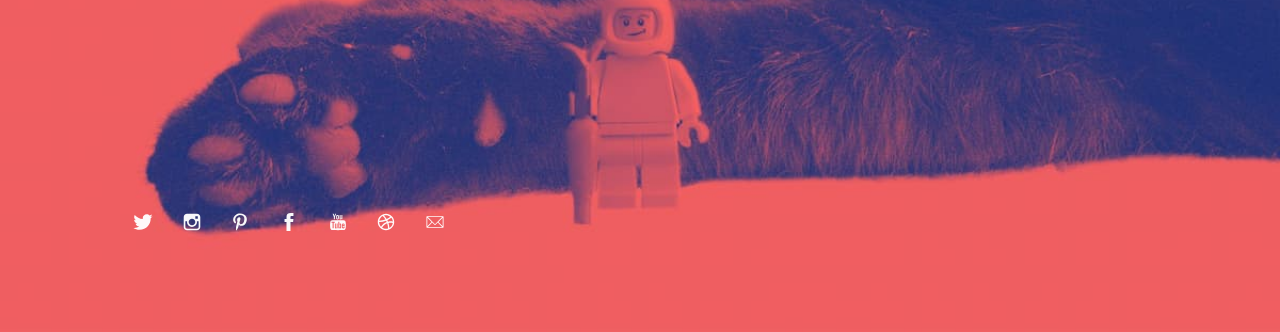
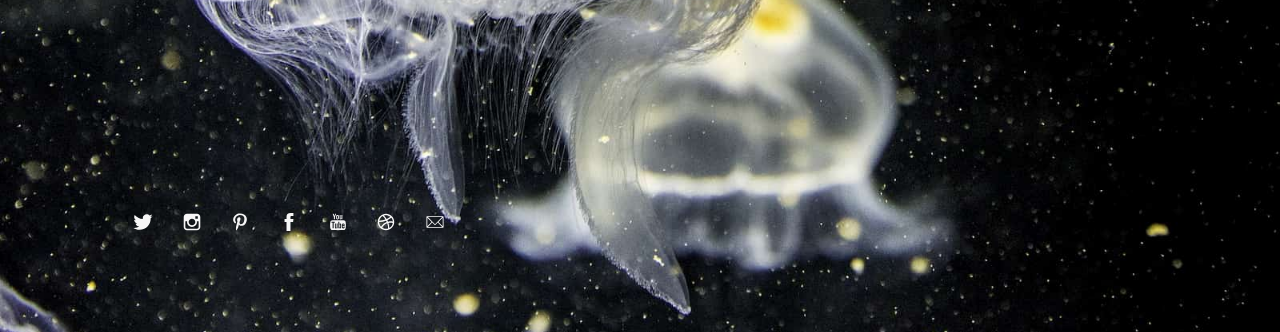
Before and after one commit to Lavanda33/Lavanda33.github.io, a plain HTML site: page index.html in a window 1280 px wide. Shown: the part 468-800 px from the top of the page. Drawn offline with Linux system fonts and the light colour scheme.

Commit message:
Qualle hintergrund

```diff
--- a/assets/css/me.css
+++ b/assets/css/me.css
@@ -103,7 +103,7 @@ body.page-template-page-fullsingle-me {
   letter-spacing: -0.5px;
   color: #999999;
   color: #fff;
-  background-image: url("../../images/hur.jpg");
+  background-image: url("../../images/qualle.jpg");
   background-position: center center;
   background-size: cover; }
   body.page-template-page-fullsingle-me p {
```
Also changed, not shown: images/Qualle .jpg (added), images/qualle.jpg (added).
